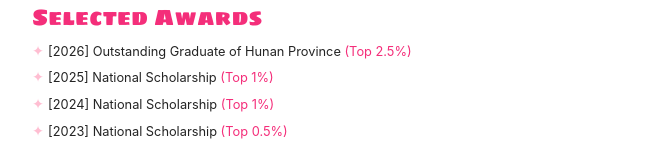
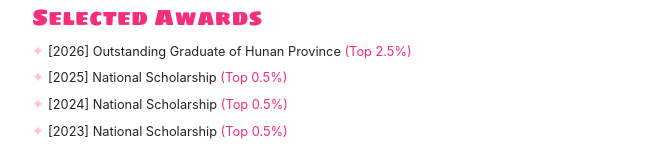
Before and after one commit to yfanDai/yfanDai.github.io, a React (Vite) app: page / in a window 1280 px wide. Shown: the part 5105-5267 px from the top of the page, without its empty margins (480-1151 px from the left). Built offline with nearby package versions, Linux system fonts and the light colour scheme.

Commit message:
Update National Scholarship award percentages

```diff
--- a/src/components/SelectedAwards.jsx
+++ b/src/components/SelectedAwards.jsx
@@ -9,11 +9,11 @@ export default function SelectedAwards() {
         },
         {
             text: "[2025] National Scholarship ",
-            highlight: "(Top 1%)"
+            highlight: "(Top 0.5%)"
         },
         {
             text: "[2024] National Scholarship ",
-            highlight: "(Top 1%)",
+            highlight: "(Top 0.5%)",
         },
         {
             text: "[2023] National Scholarship ",
```
